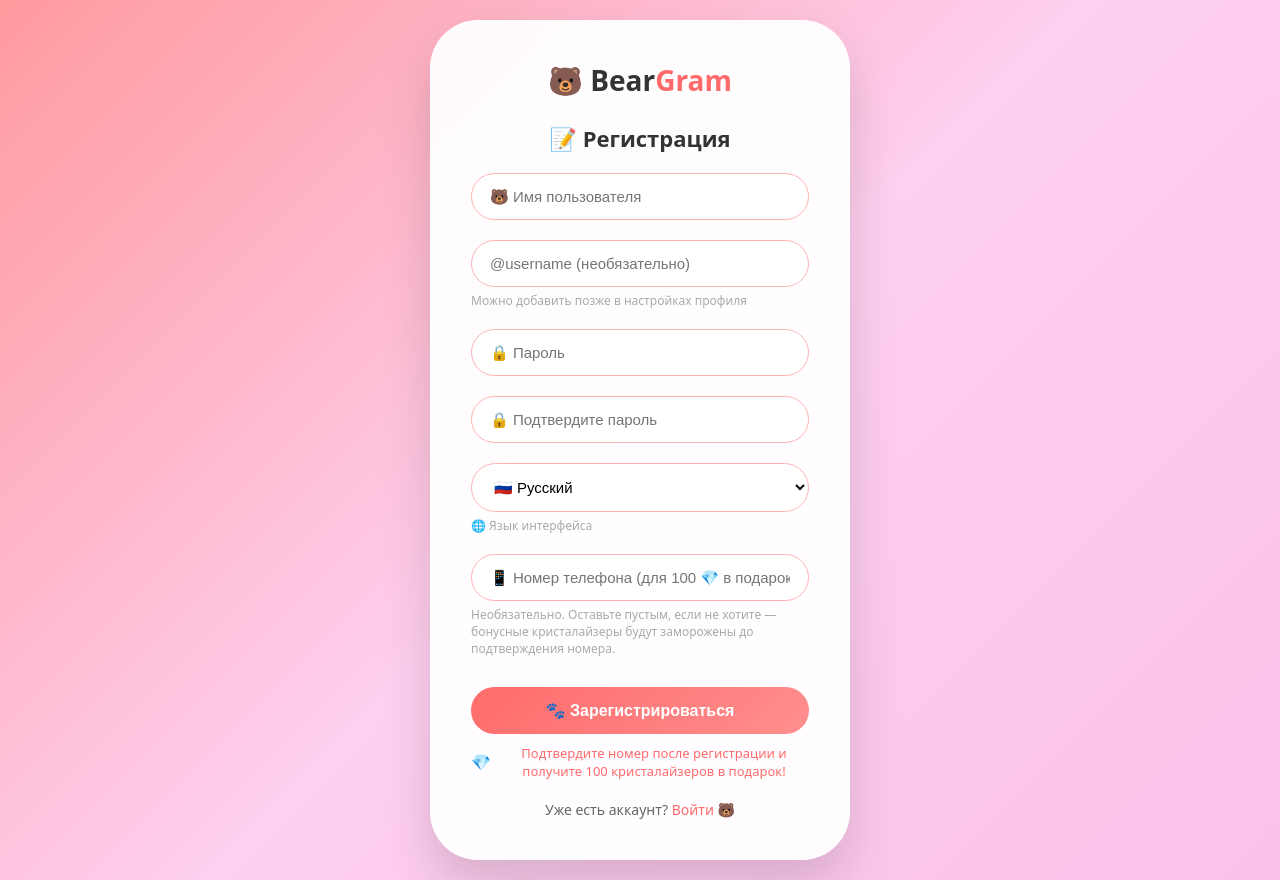
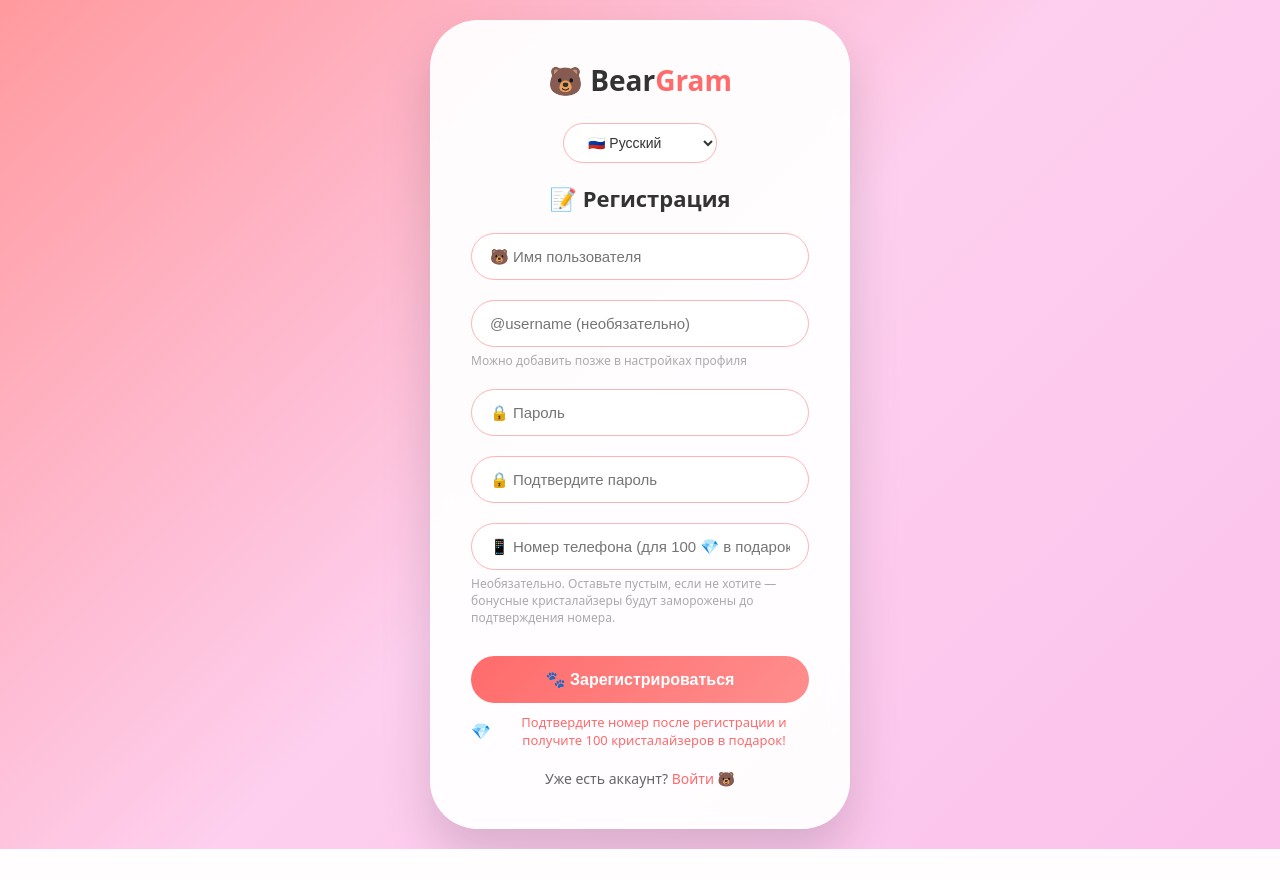
Before and after one commit to ohuettipidor-dev/uuuu, a Flask app: page /register in a window 1280 px wide. After the commit the page ends 849 px from the top, so only its background shows below. Run offline with Flask 3, Linux system fonts and the light colour scheme.

Commit message:
Update register.html

```diff
--- a/templates/register.html
+++ b/templates/register.html
@@ -35,7 +35,7 @@
         .form-group{
             margin-bottom: 20px;
         }
-        input, select{
+        input{
             width: 100%;
             padding: 14px 18px;
             border: 1px solid #ffb3b3;
@@ -44,7 +44,7 @@
             background: white;
             transition: all 0.3s;
         }
-        input:focus, select:focus{
+        input:focus{
             outline: none;
             border-color: #ff6b6b;
             box-shadow: 0 0 0 3px rgba(255,107,107,0.1);
@@ -119,12 +119,122 @@
             content: "💎";
             font-size: 16px;
         }
+
+        /* Стили для переключателя языков */
+        .language-selector {
+            text-align: center;
+            margin-bottom: 20px;
+        }
+        .language-selector select {
+            padding: 10px 20px;
+            border-radius: 25px;
+            border: 1px solid #ffb3b3;
+            background: white;
+            font-size: 14px;
+            color: #333;
+            cursor: pointer;
+            outline: none;
+            transition: all 0.3s;
+        }
+        .language-selector select:focus {
+            border-color: #ff6b6b;
+            box-shadow: 0 0 0 3px rgba(255,107,107,0.1);
+        }
+
+        /* Скрываем баннер Google Translate */
+        .goog-te-banner-frame.skiptranslate {
+            display: none !important;
+        }
+        body {
+            top: 0px !important;
+        }
+        .goog-logo-link {
+            display: none !important;
+        }
+        .goog-te-gadget {
+            color: transparent !important;
+        }
     </style>
+
+    <!-- Google Translate API -->
+    <script type="text/javascript">
+        function googleTranslateElementInit() {
+            new google.translate.TranslateElement({
+                pageLanguage: 'ru',
+                includedLanguages: 'en,ru,es,de,fr,zh-CN,ar,pt,ja,ko,tr,it,pl,uk,hi',
+                layout: google.translate.TranslateElement.InlineLayout.HORIZONTAL,
+                autoDisplay: false,
+                gaTrack: false
+            }, 'google_translate_element');
+        }
+
+        // Функция для программного перевода
+        function changeLanguage(langCode) {
+            // Сохраняем выбранный язык в cookie
+            document.cookie = "googtrans=/ru/" + langCode + "; path=/; SameSite=Lax";
+
+            // Перезагружаем страницу для применения перевода
+            location.reload();
+        }
+
+        // Определяем язык браузера пользователя
+        function detectUserLanguage() {
+            var userLang = navigator.language || navigator.userLanguage;
+            var shortLang = userLang.split('-')[0];
+
+            // Список поддерживаемых языков
+            var supportedLangs = ['en', 'ru', 'es', 'de', 'fr', 'zh', 'ar', 'pt', 'ja', 'ko', 'tr', 'it', 'pl', 'uk', 'hi'];
+
+            // Проверяем, есть ли уже сохраненный язык
+            var savedLang = getCookie('googtrans');
+            if (!savedLang) {
+                // Если язык пользователя поддерживается и это не русский
+                if (supportedLangs.includes(shortLang) && shortLang !== 'ru') {
+                    changeLanguage(shortLang);
+                }
+            }
+        }
+
+        // Вспомогательная функция для получения cookie
+        function getCookie(name) {
+            var value = "; " + document.cookie;
+            var parts = value.split("; " + name + "=");
+            if (parts.length == 2) return parts.pop().split(";").shift();
+            return null;
+        }
+    </script>
+
+    <script type="text/javascript" src="https://translate.google.com/translate_a/element.js?cb=googleTranslateElementInit"></script>
 </head>
-<body>
+<body onload="detectUserLanguage()">
     <div class="card">
         <h2>🐻 Bear<span>Gram</span></h2>
+
+        <!-- Селектор языка -->
+        <div class="language-selector">
+            <select onchange="changeLanguage(this.value)" id="languageSelect">
+                <option value="ru">🇷🇺 Русский</option>
+                <option value="en">🇬🇧 English</option>
+                <option value="es">🇪🇸 Español</option>
+                <option value="de">🇩🇪 Deutsch</option>
+                <option value="fr">🇫🇷 Français</option>
+                <option value="zh-CN">🇨🇳 中文</option>
+                <option value="ar">🇸🇦 العربية</option>
+                <option value="pt">🇧🇷 Português</option>
+                <option value="ja">🇯🇵 日本語</option>
+                <option value="ko">🇰🇷 한국어</option>
+                <option value="tr">🇹🇷 Türkçe</option>
+                <option value="it">🇮🇹 Italiano</option>
+                <option value="pl">🇵🇱 Polski</option>
+                <option value="uk">🇺🇦 Українська</option>
+                <option value="hi">🇮🇳 हिन्दी</option>
+            </select>
+        </div>
+
         <h2 style="font-size:22px; margin-bottom:20px">📝 Регистрация</h2>
+
+        <!-- Скрытый элемент Google Translate -->
+        <div id="google_translate_element" style="display:none;"></div>
 
         {% with messages = get_flashed_messages(with_categories=true) %}
             {% if messages %}
@@ -148,13 +258,8 @@
             <div class="form-group">
                 <input type="password" name="confirm_password" placeholder="🔒 Подтвердите пароль" required>
             </div>
-        <div class="form-group">
-            <select name="language" required>
-                <option value="ru">🇷🇺 Русский</option>
-                <option value="en">🇬🇧 English</option>
-            </select>
-            <small>🌐 Язык интерфейса</small>
-        </div>
+
+            <!-- ПОЛЕ ТЕЛЕФОНА -->
             <div class="form-group">
                 <input type="text" name="phone" placeholder="📱 Номер телефона (для 100 💎 в подарок)">
                 <small>Необязательно. Оставьте пустым, если не хотите — бонусные кристалайзеры будут заморожены до подтверждения номера.</small>
@@ -171,5 +276,24 @@
             Уже есть аккаунт? <a href="/login">Войти 🐻</a>
         </div>
     </div>
+
+    <script>
+        // Устанавливаем текущий язык в селекторе
+        document.addEventListener('DOMContentLoaded', function() {
+            var savedLang = getCookie('googtrans');
+            if (savedLang) {
+                var langCode = savedLang.split('/')[2];
+                var select = document.getElementById('languageSelect');
+                if (select && langCode) {
+                    for (var i = 0; i < select.options.length; i++) {
+                        if (select.options[i].value === langCode) {
+                            select.value = langCode;
+                            break;
+                        }
+                    }
+                }
+            }
+        });
+    </script>
 </body>
 </html>
```
Lines whose indentation alone changed are shown as unchanged.
